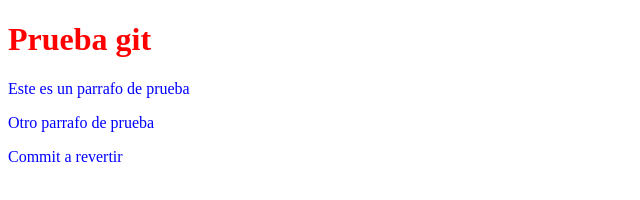
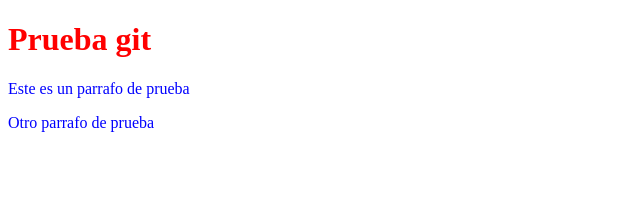
Before and after one commit to pcormir/tareagit, a plain HTML site: page index.html in a window 1280 px wide. Shown: the whole page, without its empty margins (0-640 px from the left). Drawn offline with Linux system fonts and the light colour scheme.

Commit message:
Revert "Commit que se va a revertir"
This reverts commit c8a5d2174430ed5a0f1f23bcd00249db95aeeceb.

```diff
--- a/index.html
+++ b/index.html
@@ -11,6 +11,5 @@
     <h1>Prueba git</h1>
     <p>Este es un parrafo de prueba</p>
     <p>Otro parrafo de prueba</p>
-    <p>Commit a revertir</p>
 </body>
 </html>
```
